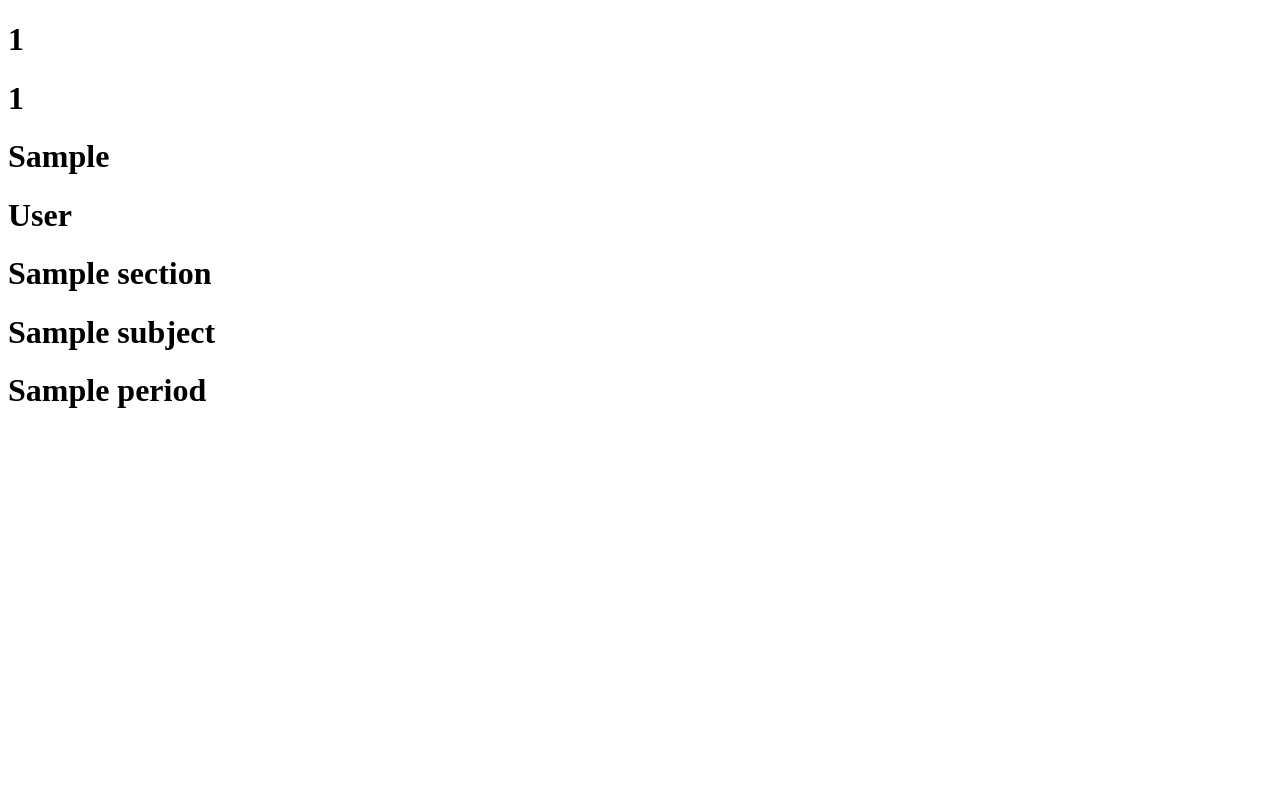
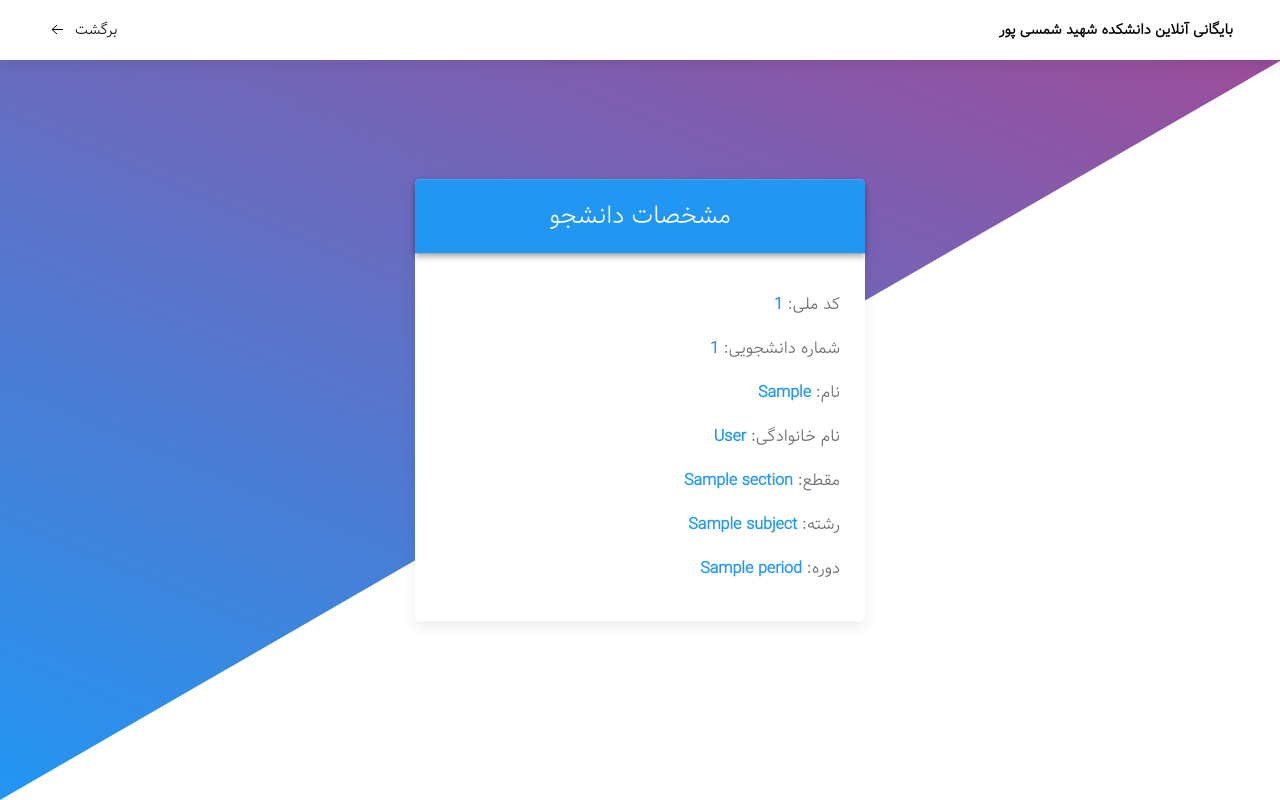
Before and after one commit to mrsdz/archiver-django, a Django app: template web/templates/st-number.html in a window 1280 px wide. Run offline with Django 3.2, Linux system fonts and the light colour scheme; the template is opened without the code that fills it: most values are stand-ins (such as "Sample title", 1, 10 or a date in 2020); some libraries are stand-ins or nearby versions; some web fonts are replaced.

Commit message:
st number page design

```diff
--- a/web/static/css/admin-header.css
+++ b/web/static/css/admin-header.css
@@ -46,6 +46,7 @@ body, html{
     font-family: 'Vazir' !important;
     color: #000 !important;
     cursor: default !important;
+    font-weight: bold;
 }
 .uk-offcanvas-bar h6, .uk-offcanvas-bar h4{
     color: #767676 !important;
--- /dev/null
+++ b/web/static/css/st-number.css
@@ -0,0 +1,73 @@
+body, html{
+    background: #ffffff;
+    width: 100%;
+}
+.background{
+    position: fixed;
+    top: 0;
+    bottom: 0;
+    right: 0;
+    left: 0;
+    width: 100%;
+    height: 100%;
+    background: linear-gradient(45deg, #2196F3, #E91E63);
+    transform: skewY(-30deg);
+    -webkit-transform: skewY(-30deg);
+    transform-origin: top left;
+}
+.uk-navbar-container{
+    background: #fff !important;
+}
+.header-items{
+    background: transparent !important;
+    color: #000 !important;
+}
+.header-items,
+.header-items span,
+.header-items label{
+    cursor: pointer !important;
+}
+.header-items:hover{
+    color: #2196F3 !important;
+}
+.header-items label{
+    font-family: Vazir !important;
+    font-weight: 100 !important;
+}
+.uk-navbar-item, .uk-navbar-nav>li>a, .uk-navbar-toggle {
+    height: 60px !important;
+    padding: 0 15px !important;
+}
+.logo{
+    font-family: 'Vazir' !important;
+    color: #000 !important;
+    cursor: default !important;
+    font-weight: bold;
+}
+.uk-card-default{
+    border-radius: 5px;
+}
+.uk-card-default h3{
+    background: #2196F3;
+    padding: 20px;
+    border-top-left-radius: 5px;
+    border-top-right-radius: 5px;
+    color: #fff !important;
+    box-shadow: 0 3px 6px rgba(0,0,0,0.16), 0 3px 6px rgba(0,0,0,0.23);
+}
+.uk-card-default h3,
+.uk-card-default ul li{
+    font-family: Vazir;
+    direction: rtl;
+    text-align: right;
+}
+.card-padding{
+    padding: 15px 5px;
+}
+.uk-list li{
+    padding: 5px 20px;
+}
+.uk-list li label{
+    color: #2196F3;
+    font-weight: bold;
+}
--- a/web/templates/header-template.html
+++ b/web/templates/header-template.html
@@ -8,7 +8,6 @@
         <meta name="description" content="اولین بایگانی آنلاین دانشکده فنی شهید شمسی پور">
         <meta name="viewport" content="width=device-width, initial-scale=1.0, maximum-scale=1.0, user-scalable=no" />
         <meta name="author" content="Ashkan Dehbashi | dhs.ashkan@gmail.com">
-        <link rel="apple-touch-icon" href={% static "favicon.ico" %}>
         <link rel="icon" type="image/x-icon" href={% static "favicon.ico" %}>
         <!--css-->
         <link rel="stylesheet" href={% static "css/fonts.css" %}>
--- a/web/templates/st-number.html
+++ b/web/templates/st-number.html
@@ -1,19 +1,52 @@
-<!DOCTYPE html>
-<html lang="en">
-<head>
-    <meta charset="UTF-8">
-    <title>Title</title>
-</head>
-<body>
-	<p>
-		<h1>{{ this_user_object.social_number }}</h1>
-		<h1>{{ this_user_object.college_number }}</h1>
-		<h1>{{ this_user_object.first_name }}</h1>
-		<h1>{{ this_user_object.last_name }}</h1>
-		<h1>{{ this_user_object.section.name }}</h1>
-		<h1>{{ this_user_object.subject.name }}</h1>
-		<h1>{{ this_user_object.period }}</h1>
-	</p>
+{% extends "header-template.html" %}
 
-</body>
-</html>
+{% load staticfiles %}
+
+{% block header %}
+	<link rel="stylesheet" href="{% static 'css/st-number.css' %}">
+{% endblock %}
+
+{% block content %}
+	<!--navbar-->
+	<div class="uk-position-fixed uk-position-z-index uk-width-1-1">
+		<nav class="uk-navbar-container uk-box-shadow-medium" uk-navbar>
+			<div class="uk-navbar-left">
+				<ul class="uk-navbar-nav">
+					<li class="hide">
+						<a href="{% url 'Index' %}" class="header-items" style="margin-left: 32px;">
+							<span uk-icon="icon: arrow-left"></span>
+							<label style="margin-left: 8px;">برگشت</label>
+						</a>
+					</li>
+				</ul>
+			</div>
+			<div class="uk-navbar-right">
+				<ul class="uk-navbar-nav">
+					<li>
+						<a class="logo" style="margin-right: 32px;">بایگانی آنلاین دانشکده شهید شمسی‌ پور</a>
+					</li>
+				</ul>
+			</div>
+		</nav>
+	</div>
+	<!--background-->
+	<div class="background"></div>
+	<!--info-->
+	<div class="uk-position-center">
+		<div class="uk-card uk-card-default" style="width: 450px;">
+			<h3 class="uk-card-title uk-text-center">مشخصات دانشجو</h3>
+			<div class="card-padding">
+				<ul class="uk-list">
+					<li>کد ملی: <label>{{ this_user_object.social_number }}</label></li>
+					<li>شماره دانشجویی: <label>{{ this_user_object.college_number }}</label></li>
+					<li>نام: <label>{{ this_user_object.first_name }}</label></li>
+					<li>نام خانوادگی: <label>{{ this_user_object.last_name }}</label></li>
+					<li>مقطع: <label>{{ this_user_object.section.name }}</label></li>
+					<li>رشته: <label>{{ this_user_object.subject.name }}</label></li>
+					<li>دوره: <label>{{ this_user_object.period }}</label></li>
+				</ul>
+			</div>
+		</div>
+	</div>
+
+{% endblock %}
```
